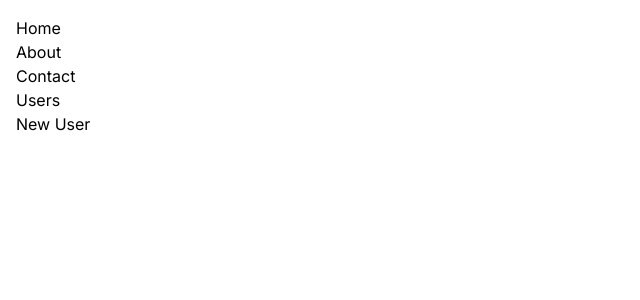
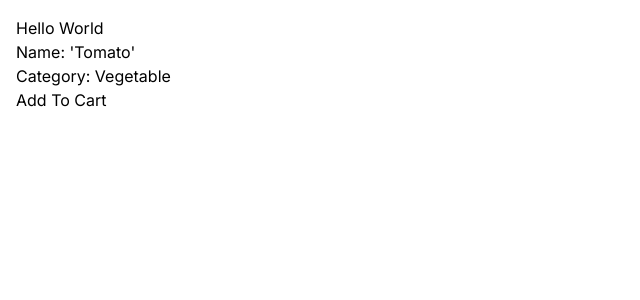
Before and after one commit to AdeshJ4/trace-app, a Next.js app: page / in a window 1280 px wide. Shown: the top 300 px of the page, without its empty margins (0-640 px from the left). Built offline with nearby package versions, Linux system fonts and the light colour scheme.

Commit message:
client vs server component

```diff
--- a/app/about/page.tsx
+++ /dev/null
@@ -1,7 +0,0 @@
-import React from "react";
-
-const About = () => {
-  return <div>About Page</div>;
-};
-
-export default About;
--- /dev/null
+++ b/app/components/AddToCart.tsx
@@ -0,0 +1,11 @@
+"use client";
+
+import React from "react";
+
+const AddToCart = () => {
+  return (
+    <button onClick={() => console.log("Button Pressed")}>Add To Cart</button>
+  );
+};
+
+export default AddToCart;
--- /dev/null
+++ b/app/components/ProductCard.tsx
@@ -0,0 +1,14 @@
+import React from "react";
+import AddToCart from "./AddToCart";
+
+const ProductCard = () => {
+  return (
+    <>
+      <h1>Name: 'Tomato'</h1>
+      <h2>Category: Vegetable</h2>
+      <AddToCart />
+    </>
+  );
+};
+
+export default ProductCard;
--- a/app/contact/page.tsx
+++ /dev/null
@@ -1,7 +0,0 @@
-import React from "react";
-
-const Contact = () => {
-  return <div>Contact Page</div>;
-};
-
-export default Contact;
--- a/app/home/page.tsx
+++ /dev/null
@@ -1,7 +0,0 @@
-import React from "react";
-
-const Home = () => {
-  return <div> Home Page</div>;
-};
-
-export default Home;
--- a/app/page.tsx
+++ b/app/page.tsx
@@ -1,25 +1,10 @@
-import Link from "next/link";
+import ProductCard from "./components/ProductCard";
 
 export default function Home() {
   return (
     <main>
-      <ul>
-        <li>
-          <Link href="/home">Home</Link>
-        </li>
-        <li>
-          <Link href="/about">About</Link>
-        </li>
-        <li>
-          <Link href="/contact">Contact</Link>
-        </li>
-        <li>
-          <Link href="/users">Users</Link>
-        </li>
-        <li>
-          <Link href="/users/new">New User</Link>
-        </li>
-      </ul>
+      <h1>Hello World</h1>
+      <ProductCard />
     </main>
   );
 }
```
